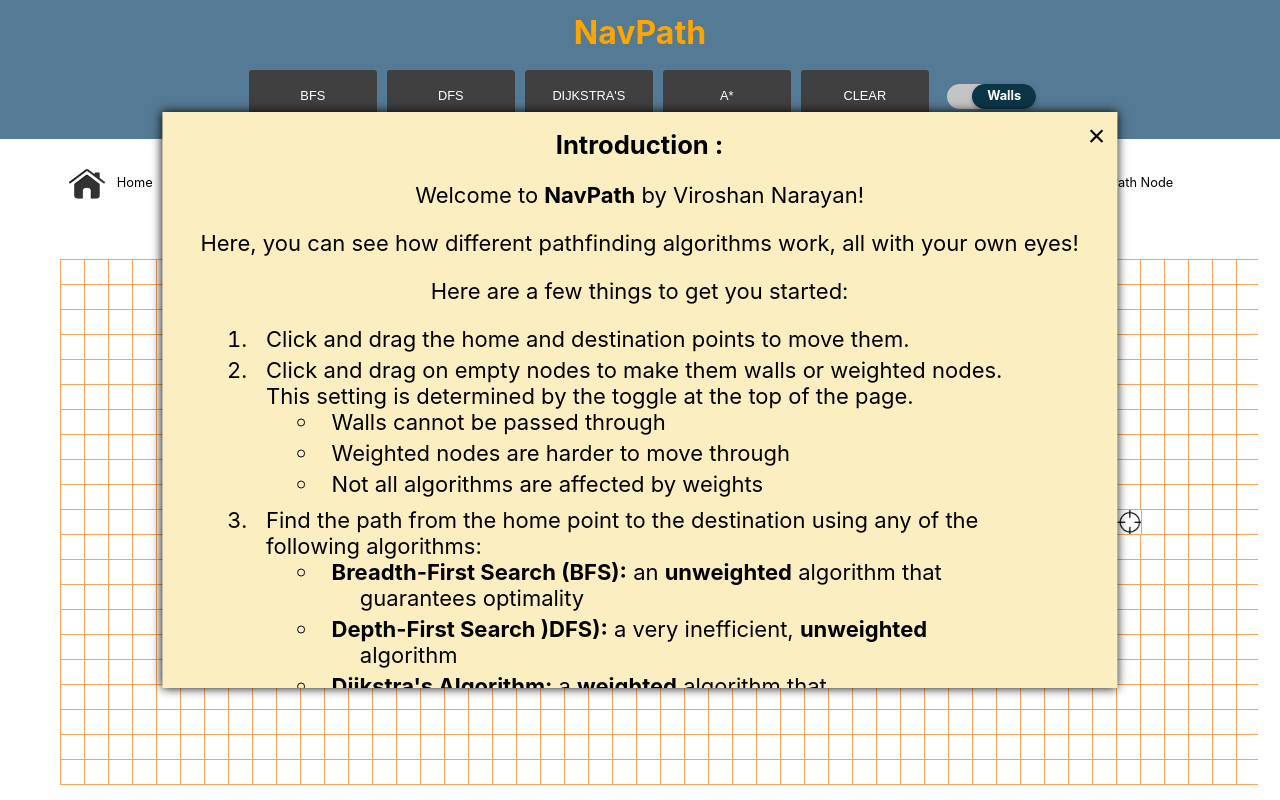
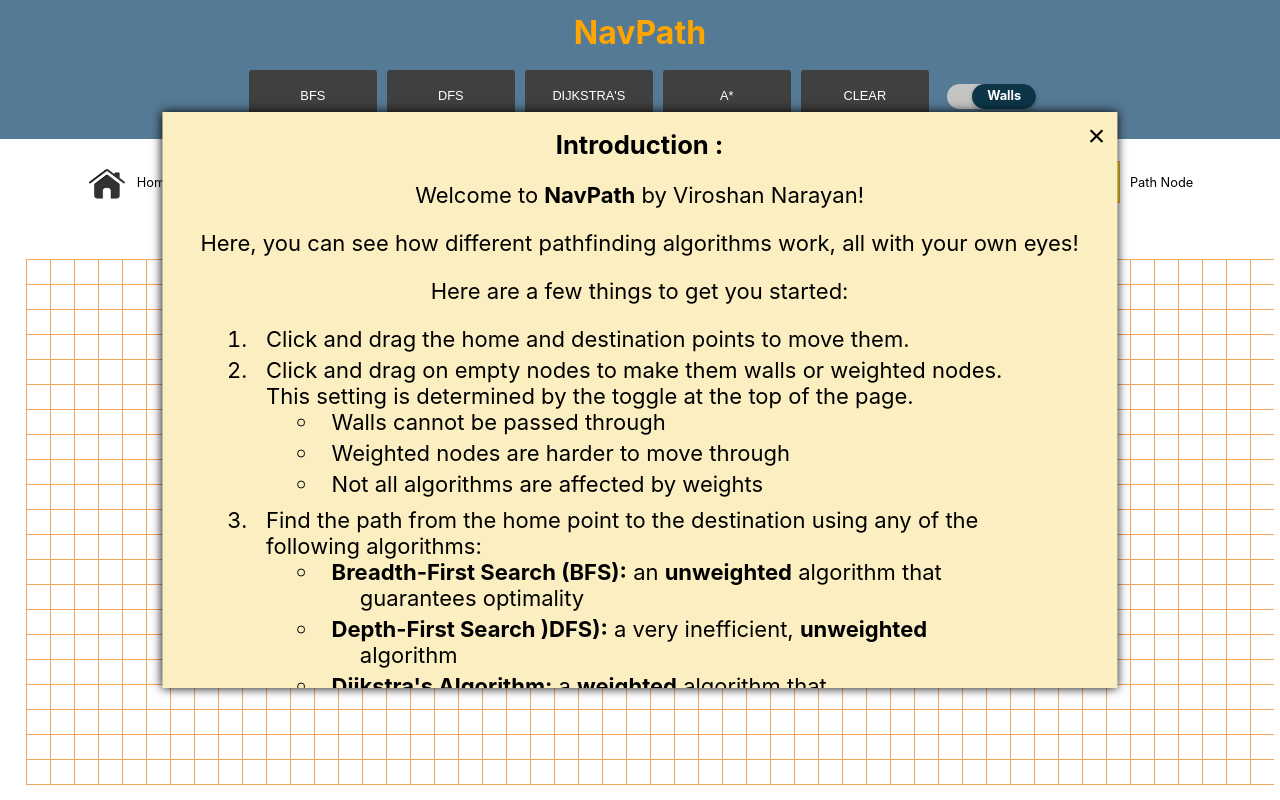
Before and after one commit to ViroNaray/NavPath, a React (Create React App) app: page / in a window 1280 px wide. Built offline with nearby package versions, Linux system fonts and the light colour scheme.

Commit message:
Centering key and main grid

```diff
--- a/src/Components/Styles/Grid.css
+++ b/src/Components/Styles/Grid.css
@@ -21,7 +21,7 @@
     align-items: center;
     width: fit-content;
 
-    width: 95vw;
+    /* width: 95vw; */
     overflow-x: scroll;
     overflow-y: scroll;
     max-height: 70vh;
@@ -29,5 +29,5 @@
 
 .row {
     height: 25px;
-    width: 1377px; /* (Node-width * numNodes) + edge outline */
+    width: 1322px; /* (Node-width * numNodes) + edge outline */
 }
--- a/src/Components/Styles/GridKey.css
+++ b/src/Components/Styles/GridKey.css
@@ -13,7 +13,8 @@
     display: flex;
     justify-content: center;
     align-items: center;
-    margin-right: 40px;
+    margin-left: 20px;
+    margin-right: 20px;
 }
 
 .square {
```
